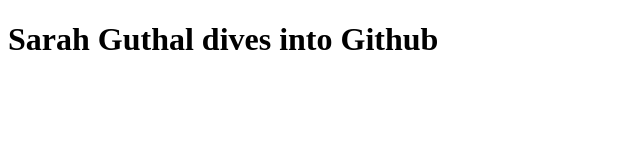
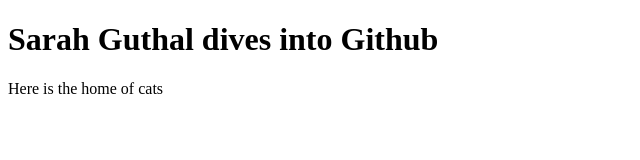
Before and after one commit to aliasimkazmi/GitHubFoundationwithDrG, a plain HTML site: page index.html in a window 1280 px wide. Shown: the whole page, without its empty margins (0-640 px from the left). Drawn offline with Linux system fonts and the light colour scheme.

Commit message:
Info on the content

```diff
--- a/index.html
+++ b/index.html
@@ -7,5 +7,6 @@
 </head>
 <body>
     <h1> Sarah Guthal dives into Github</h1>
+    <p> Here is the home of cats </p>
 </body>
 </html>
```
